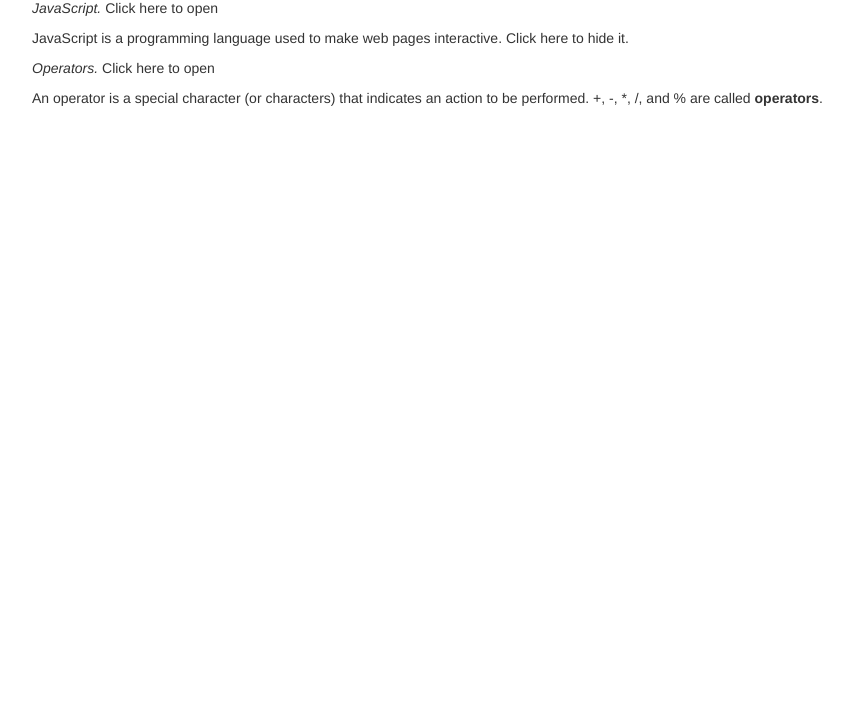
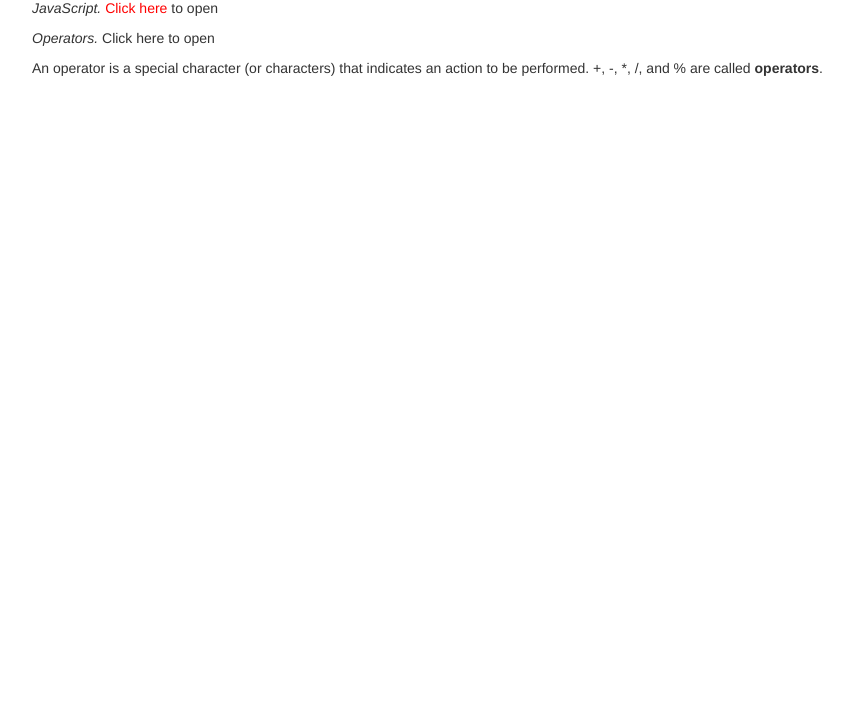
Before and after one commit to Zinfira/Week2-Flashcard_Site, a plain HTML site: page index.html in a window 1280 px wide. Shown: the part 72-800 px from the top of the page, without its empty margins (38-891 px from the left). Drawn offline with Linux system fonts and the light colour scheme.

Commit message:
fix typo to allow css to work

```diff
--- a/index.html
+++ b/index.html
@@ -2,7 +2,7 @@
 <html>
   <head>
     <link href="css/bootstrap.css" rel="stylesheet" type="text/css">
-    <link href="css/styles.css" rel="stylesheet" type="text/class">
+    <link href="css/styles.css" rel="stylesheet" type="text/css">
     <script src="js/jquery-3.4.1.js"></script>
     <script src="js/scripts.js"></script>
     <title>Flash Cards</title>
```
